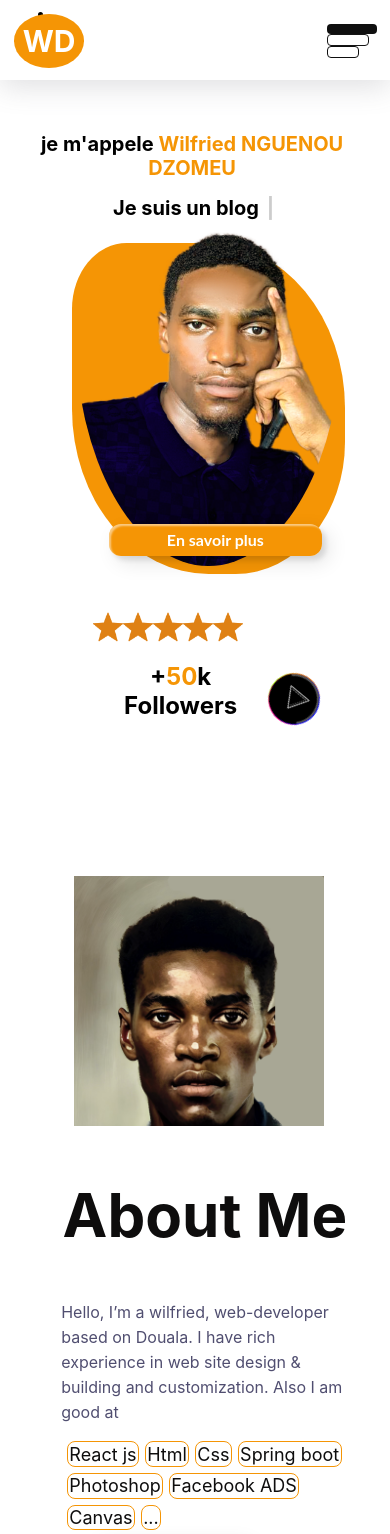
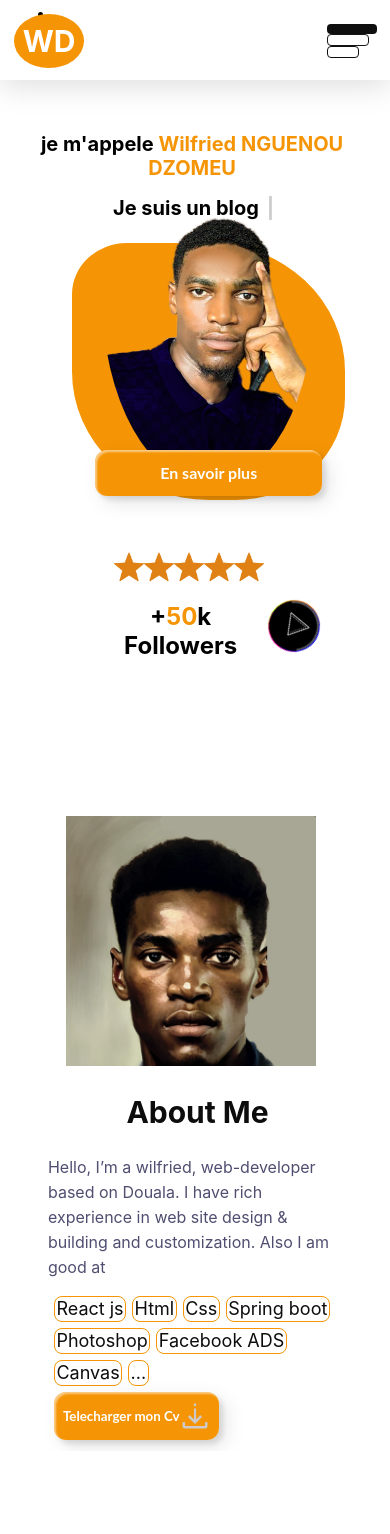
Before and after one commit to NGUENOUz/univers, a React (Create React App) app: page / in a window 390 px wide. Shown: the top 1534 px of the page. Built offline with nearby package versions, Linux system fonts and the light colour scheme; the HTML template or start-up script is replaced by a standard one.

Commit message:
mis a jour du site

```diff
--- a/src/component/about/about.css
+++ b/src/component/about/about.css
@@ -25,6 +25,7 @@
     justify-content: left;
 
 }
+.about-droite h1{font-size: 60px;}
 .langage-list{
     display:  flex;
     flex-direction: row;
@@ -186,11 +187,10 @@ text-align: center;
 }
 
 
-
-
 @media screen and (max-Width:428px) {
   #about{
     padding-top: 30%;
+    margin-left: -4%;
   }
   .about-droite h1{
     font-size: 30px;
@@ -219,7 +219,8 @@ text-align: center;
     display: none;
   }
   .btn-cv{
-    margin-left: 10%;
+    margin-left: 2%;
+    padding: 3%;
     background: var(--vert1);
     background: linear-gradient(0deg,  #f59505 0%, #f59505 100%);
     color: #fff;
@@ -275,7 +276,7 @@ text-align: center;
     max-width:100%;
     height: auto;
     padding: 3%;
-    margin-left: 5%;
+    margin-left: 8%;
   }
 
   .info-plus{
--- a/src/component/about/about.jsx
+++ b/src/component/about/about.jsx
@@ -24,7 +24,7 @@ function About() {
           <img src="../assets/me.png" alt="" className='profil2'  data-aos="fade-right"/>
         </div>
         <div className="about-droite"data-aos="fade-right">
-             <h1 style={{fontSize:"60px"}}>About Me</h1>
+             <h1 >About Me</h1>
              <p>Hello, I’m a wilfried, web-developer based on Douala. I have rich experience in
                    web site design & building and customization. Also I am good at</p>
 
--- a/src/component/experience/experience.css
+++ b/src/component/experience/experience.css
@@ -225,7 +225,19 @@
 
 
     }
+    #experience{
+        margin-left: 4%;
+    }
+    #experience-title{
+        margin-left: 5%;
+    }
 
 
 
 }
+@media(max-width:900px)
+{
+    .experience{
+        margin-left: -8%;
+    }
+}
--- a/src/component/experience/experience.jsx
+++ b/src/component/experience/experience.jsx
@@ -55,8 +55,8 @@ function Experience() {
                           </div>
                          </div>
                     </div>
-                  <div class="experience padd-15">
-                    <h3 class="title">Experience</h3>
+                  <div class="experience padd-15" id='experience'>
+                    <h3 class="title" id='experience-title'>Experience</h3>
 
 
                     <div class="row">
--- a/src/component/homes/homes.css
+++ b/src/component/homes/homes.css
@@ -227,8 +227,8 @@ flex-direction: row;
     margin-left: 5%;
 }
 .center .part3{
-    margin-left: 25%;
-    padding: 2%;
+    margin-left: 21%;
+    padding: 4%;
 }
 
 .part1 h1{
@@ -243,7 +243,17 @@ flex-direction: row;
 }
 
 .semi-cercle img{
-    margin-top: -58%;
+    margin-top: -56%;
+    width: 80%;
+    padding: 3%;
+
+}
+.right .star{
+    margin-left: 12%;
+}
+
+.segond{
+    padding-bottom: 14%;
 }
 }
 
@@ -255,3 +265,7 @@ flex-direction: row;
 
 
 }
+/* #Acceuil{
+    background: #0e0b00;
+    color: white;
+} */
--- a/src/component/homes/homes.jsx
+++ b/src/component/homes/homes.jsx
@@ -75,7 +75,7 @@ const handlPause=()=>{
 
 
   return (
-<section className='homes' id='Acceui'>
+<section className='homes' id='Acceuil'>
    <div className="homes-container">
    <div className="left">
     <p><span className='crochet'>"</span><br />Il y'a rien de plus beau que de <br /> travailler avec passion </p>
```
